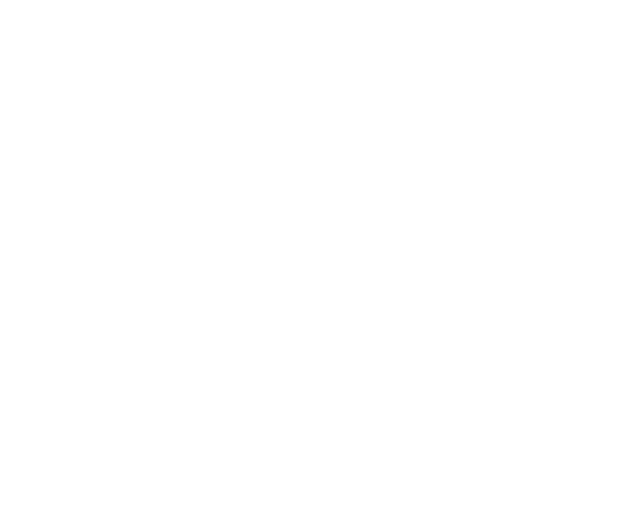
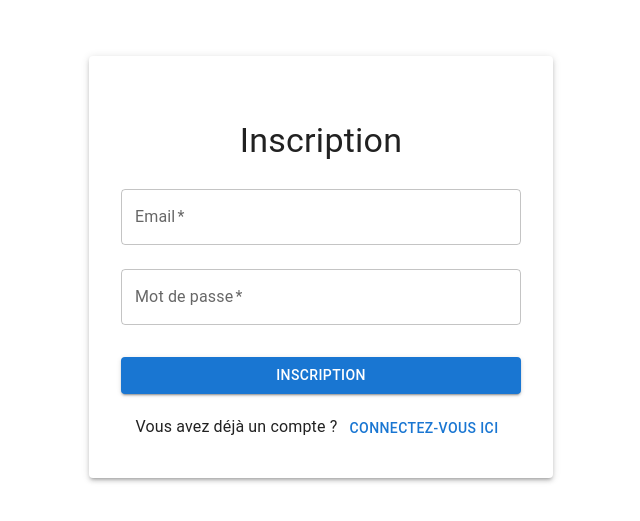
Before and after one commit to Morglaf/cysterciannum, a React (Vite) app: page /register in a window 1280 px wide. Before the commit this address had no page. Shown: the part 149-670 px from the top of the page, without its empty margins (319-959 px from the left). Built offline with nearby package versions, Linux system fonts and the light colour scheme.

Commit message:
Fix deployment configuration 11

```diff
--- a/src/App.tsx
+++ b/src/App.tsx
@@ -8,6 +8,7 @@
 import Learn from './pages/Learn';
 import Reference from './pages/Reference';
 import LoginPage from './components/auth/LoginPage';
+import RegisterPage from './components/auth/RegisterPage';
 import { AuthProvider, useAuth } from './components/auth/AuthProvider';
 import Leaderboard from './components/Leaderboard';
 import AccountSettings from './pages/AccountSettings';
@@ -26,6 +27,16 @@
   return <>{children}</>;
 };
 
+const PublicRoute = ({ children }: { children: React.ReactNode }) => {
+  const { user } = useAuth();
+
+  if (user) {
+    return <Navigate to="/" />;
+  }
+
+  return <>{children}</>;
+};
+
 function AppContent() {
   const { user } = useAuth();
   const basename = import.meta.env.DEV ? '/' : '/cysterciannum';
@@ -38,7 +49,19 @@
 
         <Container maxWidth="lg" sx={{ mt: 4 }}>
           <Routes>
-            <Route path="/login" element={!user ? <LoginPage /> : <Navigate to="/" />} />
+            {/* Routes publiques */}
+            <Route path="/login" element={
+              <PublicRoute>
+                <LoginPage />
+              </PublicRoute>
+            } />
+            <Route path="/register" element={
+              <PublicRoute>
+                <RegisterPage />
+              </PublicRoute>
+            } />
+
+            {/* Routes protégées */}
             <Route path="/" element={
               <ProtectedRoute>
                 <Home />
@@ -64,6 +87,9 @@
                 <AccountSettings />
               </ProtectedRoute>
             } />
+
+            {/* Route par défaut */}
+            <Route path="*" element={<Navigate to="/" replace />} />
           </Routes>
         </Container>
       </Box>
--- /dev/null
+++ b/src/components/auth/RegisterPage.tsx
@@ -0,0 +1,15 @@
+import React from 'react';
+import { Container, Paper } from '@mui/material';
+import AuthForm from './AuthForm';
+
+const RegisterPage: React.FC = () => {
+  return (
+    <Container maxWidth="sm">
+      <Paper elevation={3} sx={{ p: 4, mt: 4 }}>
+        <AuthForm mode="register" />
+      </Paper>
+    </Container>
+  );
+};
+
+export default RegisterPage;
```
